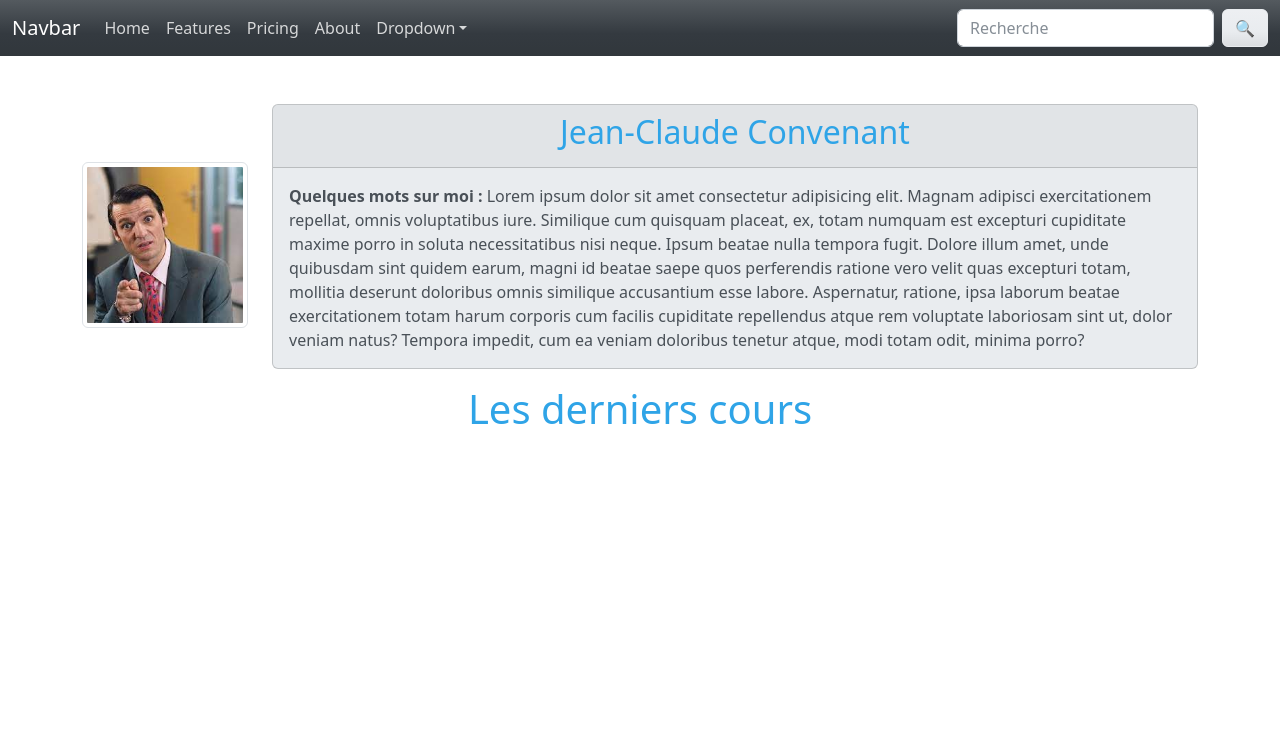
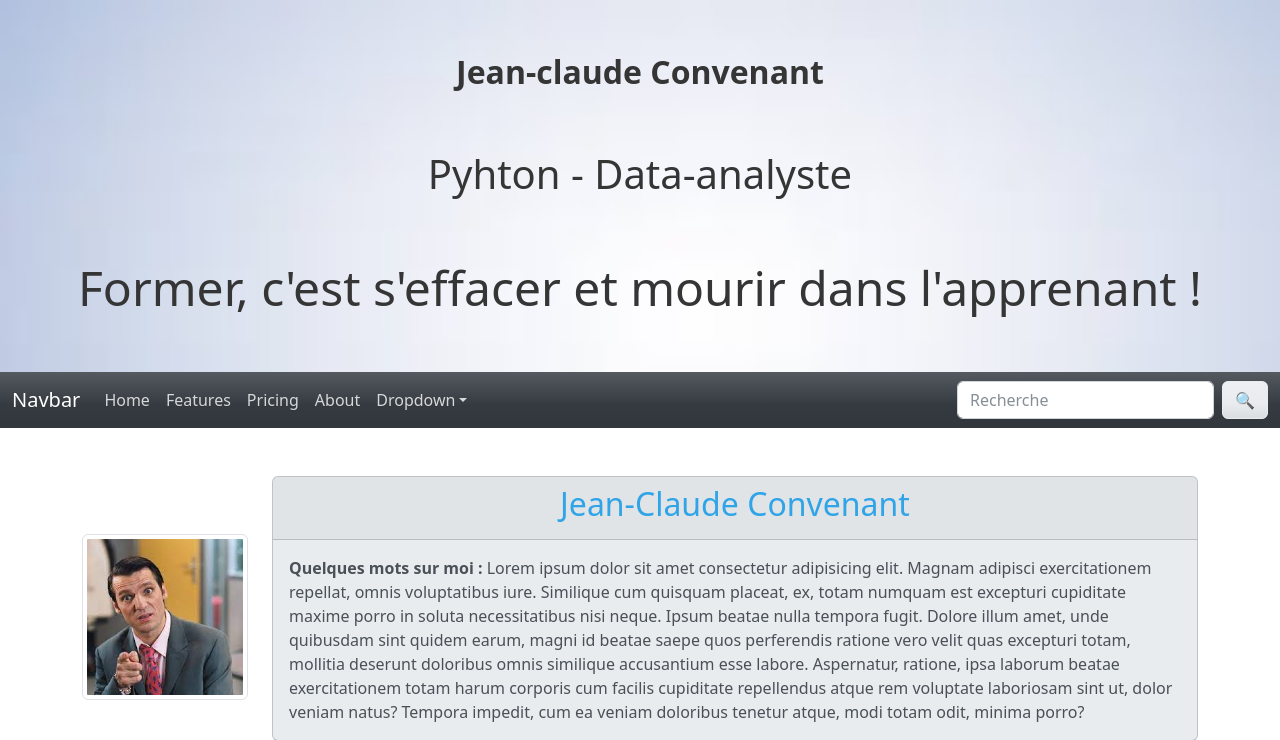
Before and after one commit to CamileGhastine/Projet3W-01, a Symfony app: template templates/front/home.html.twig in a window 1280 px wide. Shown: the top 740 px of the page. Before the commit the page ends 424 px from the top, so only its background shows below. Run offline with Twig, Linux system fonts and the light colour scheme; the template is opened without the code that fills it, so the values that code supplies are empty; some libraries are stand-ins or nearby versions.

Commit message:
modif homepage

```diff
--- /dev/null
+++ b/public/css/header.css
@@ -0,0 +1,25 @@
+header {
+    background-image: url("../img/back.jpg");
+    background-size: cover;
+    display: flex;
+    justify-content: center;
+    align-items: center;
+    width: 100%;
+    min-height: 40vh;
+}
+
+#name {
+    font-size: 2em;
+    font-weight: bold;
+    color: #353535;
+}
+
+#techno {
+    font-size: 2.5em;
+    color: #353535;
+}
+
+#citation {
+    font-size: 3em;
+    color: #353535;
+}
--- a/templates/base.html.twig
+++ b/templates/base.html.twig
@@ -21,6 +21,7 @@
 	<body>
 	{% set categories = categoriesForMenu.send() %}
 		{# {% if app.request.get('_route') != 'app_login' %} #}
+			{% include 'shared/_header.html.twig' %}
 			{% include 'shared/_menu.html.twig' %}
 		{# {% endif %} #}
 		<div class="container my-5"> {% block body %}{% endblock %}
--- /dev/null
+++ b/templates/shared/_header.html.twig
@@ -0,0 +1,11 @@
+{% block stylesheets %}
+	<link rel="stylesheet" href="{{ asset('css/header.css') }}">
+{% endblock %}
+
+<header>
+	<div class="text-center header my-5">
+		<div class="mb-5 festTitle" id="name">Jean-claude Convenant</div>
+		<div class="lead mb-5 red festSent" id="techno">Pyhton - Data-analyste</div>
+		<div class="lead festSent" id="citation">Former, c'est s'effacer et mourir dans l'apprenant !</div>
+	</div>
+</header>
```
Also changed, not shown: public/img/back.jpg (added).
